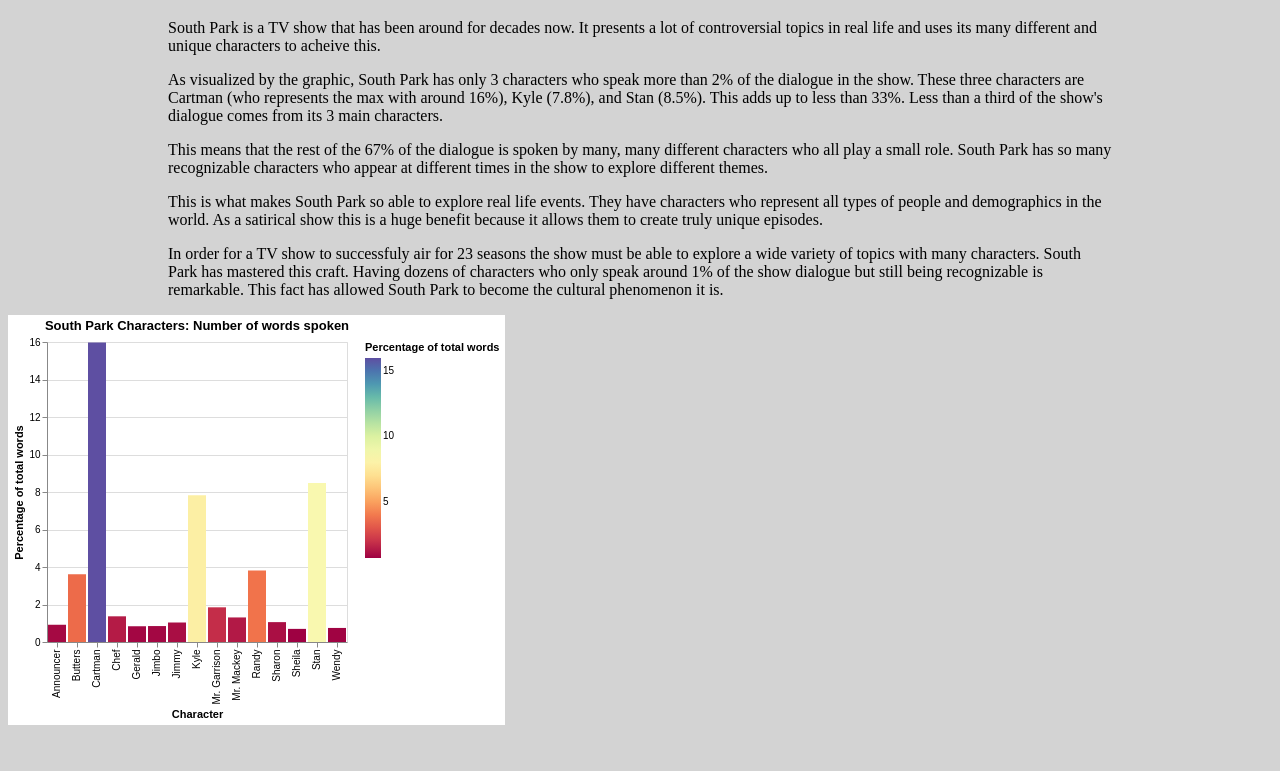
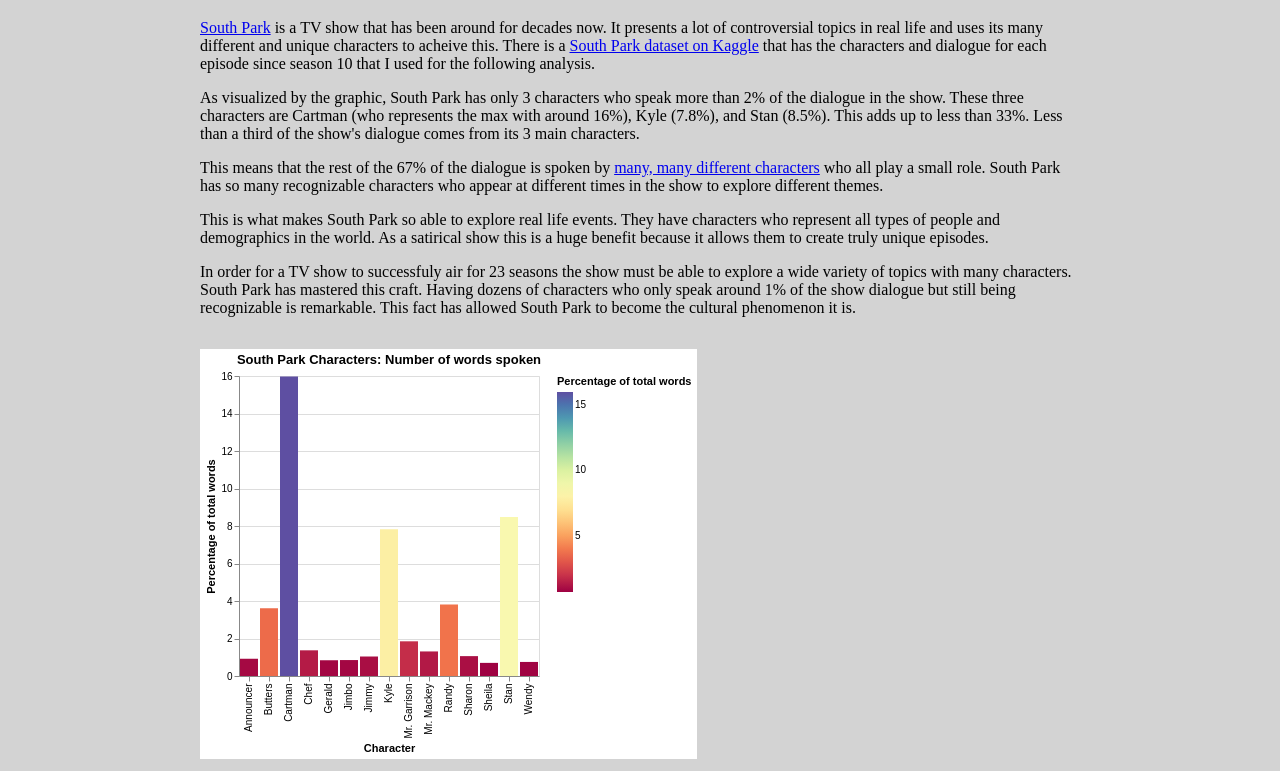
Before and after one commit to CadeDannels/cadedannels.github.io, a plain HTML site: page wa4.html in a window 1280 px wide. Shown: the part 61-832 px from the top of the page. Before the commit the page ends 800 px from the top, so only its background shows below. Drawn offline with Linux system fonts and the light colour scheme.

Commit message:
Update wa4.html

```diff
--- a/wa4.html
+++ b/wa4.html
@@ -14,8 +14,8 @@
 
 .padding {
 	margin-top: 1em;
-	margin-left: 10em;
-	margin-right: 10em;
+	margin-left: 12em;
+	margin-right: 12em;
 }
 
 	</style>
@@ -26,7 +26,7 @@
 <h1 id="shadow">South Park</h1>
 
 <p class="padding">
-	South Park is a TV show that has been around for decades now. It presents a lot of controversial topics in real life and uses its many different and unique characters to acheive this.
+	<a href="https://en.wikipedia.org/wiki/South_Park">South Park</a> is a TV show that has been around for decades now. It presents a lot of controversial topics in real life and uses its many different and unique characters to acheive this. There is a <a href="https://www.kaggle.com/tovarischsukhov/southparklines">South Park dataset on Kaggle</a> that has the characters and dialogue for each episode since season 10 that I used for the following analysis.
 </p>
 
 <p class="padding">
@@ -34,7 +34,7 @@
 </p>
 
 <p class="padding">
-	This means that the rest of the 67% of the dialogue is spoken by many, many different characters who all play a small role. South Park has so many recognizable characters who appear at different times in the show to explore different themes.
+	This means that the rest of the 67% of the dialogue is spoken by <a href="https://southpark.cc.com/wiki/List_of_Characters">many, many different characters</a> who all play a small role. South Park has so many recognizable characters who appear at different times in the show to explore different themes.
 </p>
 
 <p class="padding">
@@ -45,7 +45,7 @@
 	In order for a TV show to successfuly air for 23 seasons the show must be able to explore a wide variety of topics with many characters. South Park has mastered this craft. Having dozens of characters who only speak around 1% of the show dialogue but still being recognizable is remarkable. This fact has allowed South Park to become the cultural phenomenon it is.
 </p>
 
-<img src="south_park_viz.svg" alt="visualization">
+<img class="padding" src="south_park_viz.svg" alt="visualization">
 
 </body>
 </html>
```
